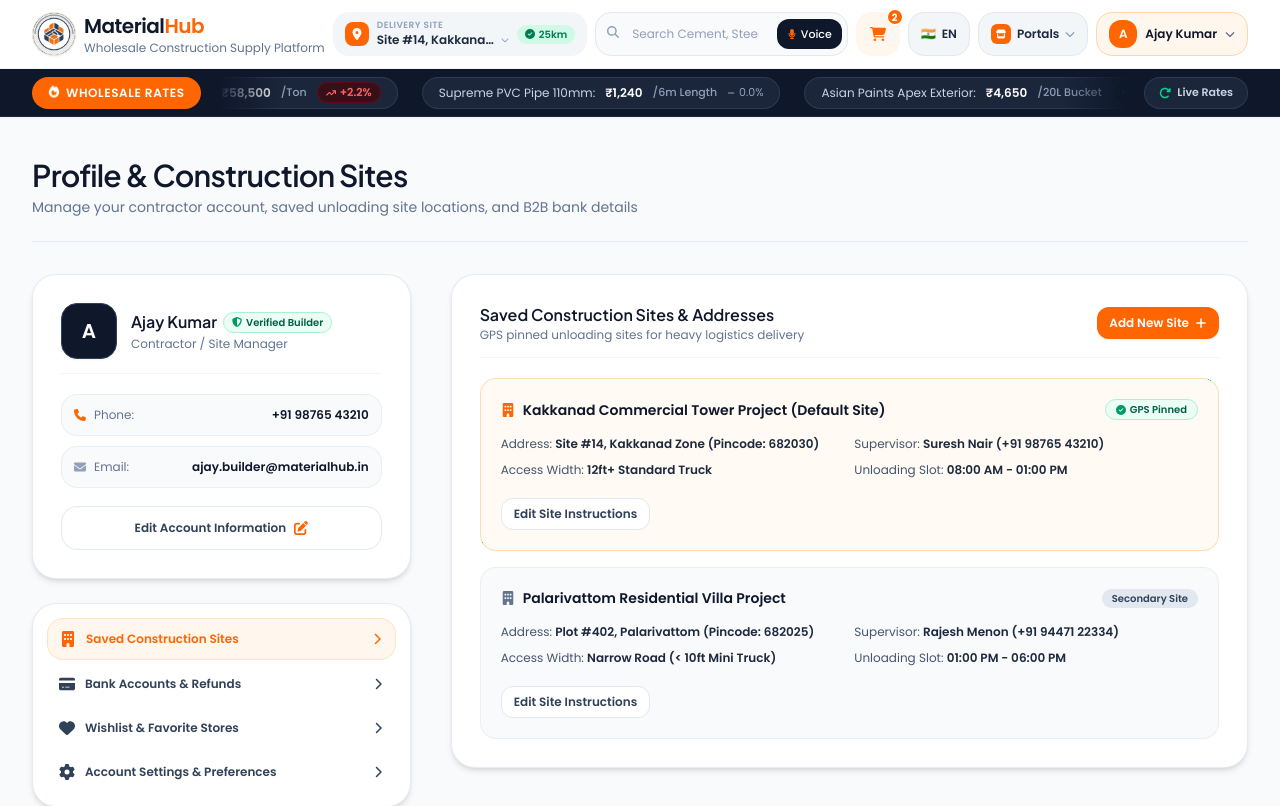
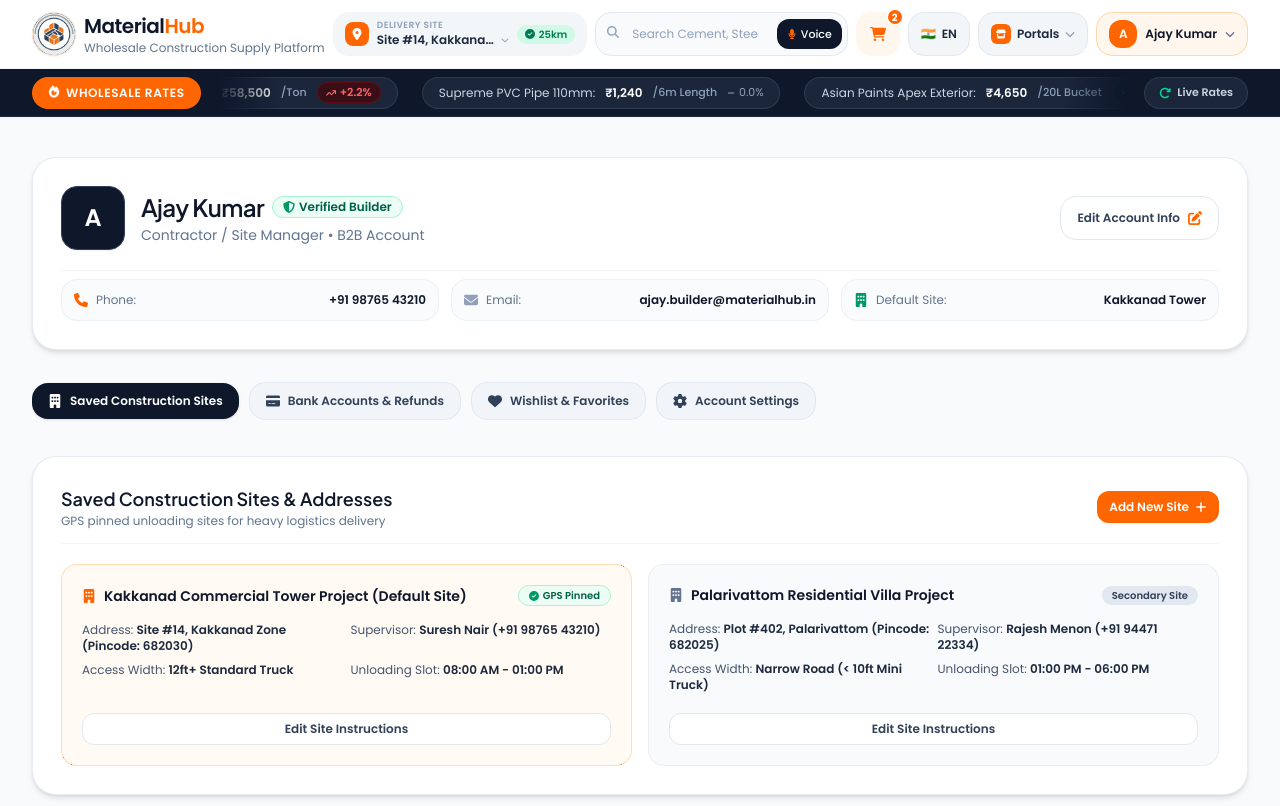
Before and after one commit to ajaycodesx/meterialhub-portal, a Next.js app in the folder buyer-panel/: page /profile in a window 1280 px wide. Shown: the top 806 px of the page. Built offline with nearby package versions, Linux system fonts and the light colour scheme.

Commit message:
Convert Profile & Construction Sites page into a clean full-width dashboard layout with top header banner, horizontal pill tab bar, and spacious full-width content cards

```diff
--- a/buyer-panel/components/buyer/ProfileSitesPage.tsx
+++ b/buyer-panel/components/buyer/ProfileSitesPage.tsx
@@ -60,46 +60,41 @@ export const ProfileSitesPage: React.FC<ProfileSitesPageProps> = ({
   return (
     <div className="flex-1 bg-transparent">
       <section className="py-5 sm:py-10">
-        <div className="max-w-7xl mx-auto px-3.5 sm:px-6 lg:px-8 space-y-5 sm:space-y-8">
+        <div className="max-w-7xl mx-auto px-3.5 sm:px-6 lg:px-8 space-y-6 sm:space-y-8">
 
-          {/* Top Page Header */}
-          <div className="border-b border-slate-200/80 pb-4 sm:pb-6">
-            <h1 className="text-xl sm:text-3xl font-semibold text-slate-900 tracking-tight">
-              Profile &amp; Construction Sites
-            </h1>
-            <p className="text-xs sm:text-sm text-slate-500 font-normal mt-1">
-              Manage your contractor account, saved unloading site locations, and B2B bank details
-            </p>
-          </div>
-
-          {/* Master-Detail Split Grid Layout */}
-          <div className="grid grid-cols-1 lg:grid-cols-12 gap-6 lg:gap-10 items-start">
-
-            {/* LEFT SIDE: Account Info & Navigation Menu */}
-            <div className="lg:col-span-4 space-y-5 sm:space-y-6">
-
-              {/* Account Details Card */}
-              <div className="bg-white p-5 sm:p-7 rounded-2xl sm:rounded-3xl border border-slate-200/80 shadow-md space-y-4">
-                <div className="flex items-center justify-between border-b border-slate-100 pb-3.5">
-                  <div className="flex items-center gap-3.5">
-                    <div className="h-14 w-14 rounded-2xl bg-slate-900 text-white font-semibold text-xl flex items-center justify-center shrink-0 shadow-xs border border-slate-700">
+          {/* Full-Width Contractor Profile Header Banner Card */}
+          <div className="bg-white p-5 sm:p-7 rounded-2xl sm:rounded-3xl border border-slate-200/80 shadow-md space-y-5">
+            <div className="flex flex-col sm:flex-row sm:items-center justify-between gap-4">
+              <div className="flex items-center gap-4">
+                <div className="h-16 w-16 rounded-2xl bg-slate-900 text-white font-semibold text-2xl flex items-center justify-center shrink-0 shadow-xs border border-slate-700">
                   {userName.charAt(0)}
                 </div>
                 <div>
-                      <div className="flex items-center gap-1.5">
-                        <h3 className="font-semibold text-base text-slate-900">{userName}</h3>
-                        <span className="px-2 py-0.5 rounded-full bg-emerald-50 text-emerald-800 border border-emerald-200 text-[10px] font-semibold flex items-center gap-1">
-                          <FaShieldHalved className="h-2.5 w-2.5 text-emerald-600" />
+                  <div className="flex items-center gap-2">
+                    <h1 className="text-xl sm:text-2xl font-semibold text-slate-900 tracking-tight">{userName}</h1>
+                    <span className="px-2.5 py-0.5 rounded-full bg-emerald-50 text-emerald-800 border border-emerald-200 text-xs font-semibold flex items-center gap-1">
+                      <FaShieldHalved className="h-3 w-3 text-emerald-600" />
                       Verified Builder
                     </span>
                   </div>
-                      <p className="text-xs text-slate-500 font-normal mt-0.5">Contractor / Site Manager</p>
-                    </div>
+                  <p className="text-xs sm:text-sm text-slate-500 font-normal mt-0.5">Contractor / Site Manager &bull; B2B Account</p>
                 </div>
               </div>
 
+              <Button
+                variant="outline"
+                size="md"
+                onClick={() => setIsEditingUser(!isEditingUser)}
+                icon={<FaPenToSquare className="h-3.5 w-3.5 text-[#FF6500]" />}
+                className="shrink-0"
+              >
+                {isEditingUser ? 'Cancel Editing' : 'Edit Account Info'}
+              </Button>
+            </div>
+
             {isEditingUser ? (
-                  <div className="space-y-3 pt-2">
+              <div className="space-y-4 pt-4 border-t border-slate-100">
+                <div className="grid grid-cols-1 sm:grid-cols-3 gap-4">
                   <Input
                     label="Full Name"
                     value={userName}
@@ -115,106 +110,99 @@ export const ProfileSitesPage: React.FC<ProfileSitesPageProps> = ({
                     value={userEmail}
                     onChange={(e) => setUserEmail(e.target.value)}
                   />
-                    <div className="flex gap-2 pt-1">
-                      <Button variant="primary" size="sm" onClick={handleSaveUser} className="w-full">
-                        Save Changes
-                      </Button>
-                      <Button variant="outline" size="sm" onClick={() => setIsEditingUser(false)} className="w-full">
-                        Cancel
+                </div>
+                <div className="flex justify-end gap-2 pt-1">
+                  <Button variant="primary" size="sm" onClick={handleSaveUser}>
+                    Save Profile Changes
                   </Button>
                 </div>
               </div>
             ) : (
-                  <div className="space-y-2.5 text-xs text-slate-600 pt-1">
-                    <div className="flex items-center justify-between p-3 rounded-2xl bg-slate-50 border border-slate-200/60">
+              <div className="grid grid-cols-1 sm:grid-cols-2 lg:grid-cols-3 gap-3 pt-2 text-xs text-slate-600 border-t border-slate-100">
+                <div className="flex items-center justify-between p-3 rounded-2xl bg-slate-50/80 border border-slate-200/60">
                   <span className="flex items-center gap-2 text-slate-500 font-normal">
-                        <FaPhone className="h-3 w-3 text-[#FF6500]" /> Phone:
+                    <FaPhone className="h-3.5 w-3.5 text-[#FF6500]" /> Phone:
                   </span>
                   <span className="font-semibold text-slate-900">{userPhone}</span>
                 </div>
 
-                    <div className="flex items-center justify-between p-3 rounded-2xl bg-slate-50 border border-slate-200/60">
+                <div className="flex items-center justify-between p-3 rounded-2xl bg-slate-50/80 border border-slate-200/60">
                   <span className="flex items-center gap-2 text-slate-500 font-normal">
-                        <FaEnvelope className="h-3 w-3 text-slate-400" /> Email:
+                    <FaEnvelope className="h-3.5 w-3.5 text-slate-400" /> Email:
                   </span>
                   <span className="font-semibold text-slate-900">{userEmail}</span>
                 </div>
 
-                    <Button
-                      variant="outline"
-                      size="md"
-                      onClick={() => setIsEditingUser(true)}
-                      icon={<FaPenToSquare className="h-3.5 w-3.5 text-[#FF6500]" />}
-                      className="w-full mt-2"
-                    >
-                      Edit Account Information
-                    </Button>
+                <div className="flex items-center justify-between p-3 rounded-2xl bg-slate-50/80 border border-slate-200/60 col-span-1 sm:col-span-2 lg:col-span-1">
+                  <span className="flex items-center gap-2 text-slate-500 font-normal">
+                    <FaBuilding className="h-3.5 w-3.5 text-emerald-600" /> Default Site:
+                  </span>
+                  <span className="font-semibold text-slate-900 truncate max-w-[160px]">Kakkanad Tower</span>
+                </div>
               </div>
             )}
           </div>
 
-              {/* Navigation Tab Menu */}
-              <div className="bg-white p-3.5 rounded-2xl sm:rounded-3xl border border-slate-200/80 shadow-md space-y-1">
+          {/* Full-Width Horizontal Navigation Tabs Bar */}
+          <div className="flex items-center gap-2.5 overflow-x-auto pb-1">
             <button
               onClick={() => setActiveTab('sites')}
-                  className={`w-full p-3 rounded-2xl text-left text-xs font-semibold flex items-center justify-between transition-all cursor-pointer ${
-                    activeTab === 'sites' ? 'bg-orange-50 text-[#FF6500] border border-orange-200/60' : 'text-slate-700 hover:bg-slate-50'
+              className={`inline-flex items-center gap-2 px-4 py-2.5 rounded-2xl text-xs font-semibold transition-all shrink-0 cursor-pointer ${
+                activeTab === 'sites'
+                  ? 'bg-slate-900 text-white shadow-sm'
+                  : 'bg-slate-100/90 hover:bg-slate-200/80 border border-slate-200 text-slate-700'
               }`}
             >
-                  <span className="flex items-center gap-2.5">
-                    <FaBuilding className="h-4 w-4" /> Saved Construction Sites
-                  </span>
-                  <FaChevronRight className="h-3 w-3" />
+              <FaBuilding className="h-3.5 w-3.5" />
+              <span>Saved Construction Sites</span>
             </button>
 
             <button
               onClick={() => setActiveTab('payments')}
-                  className={`w-full p-3 rounded-2xl text-left text-xs font-semibold flex items-center justify-between transition-all cursor-pointer ${
-                    activeTab === 'payments' ? 'bg-orange-50 text-[#FF6500] border border-orange-200/60' : 'text-slate-700 hover:bg-slate-50'
+              className={`inline-flex items-center gap-2 px-4 py-2.5 rounded-2xl text-xs font-semibold transition-all shrink-0 cursor-pointer ${
+                activeTab === 'payments'
+                  ? 'bg-slate-900 text-white shadow-sm'
+                  : 'bg-slate-100/90 hover:bg-slate-200/80 border border-slate-200 text-slate-700'
               }`}
             >
-                  <span className="flex items-center gap-2.5">
-                    <FaCreditCard className="h-4 w-4" /> Bank Accounts &amp; Refunds
-                  </span>
-                  <FaChevronRight className="h-3 w-3" />
+              <FaCreditCard className="h-3.5 w-3.5" />
+              <span>Bank Accounts &amp; Refunds</span>
             </button>
 
             <button
               onClick={() => setActiveTab('wishlist')}
-                  className={`w-full p-3 rounded-2xl text-left text-xs font-semibold flex items-center justify-between transition-all cursor-pointer ${
-                    activeTab === 'wishlist' ? 'bg-orange-50 text-[#FF6500] border border-orange-200/60' : 'text-slate-700 hover:bg-slate-50'
+              className={`inline-flex items-center gap-2 px-4 py-2.5 rounded-2xl text-xs font-semibold transition-all shrink-0 cursor-pointer ${
+                activeTab === 'wishlist'
+                  ? 'bg-slate-900 text-white shadow-sm'
+                  : 'bg-slate-100/90 hover:bg-slate-200/80 border border-slate-200 text-slate-700'
               }`}
             >
-                  <span className="flex items-center gap-2.5">
-                    <FaHeart className="h-4 w-4" /> Wishlist &amp; Favorite Stores
-                  </span>
-                  <FaChevronRight className="h-3 w-3" />
+              <FaHeart className="h-3.5 w-3.5" />
+              <span>Wishlist &amp; Favorites</span>
             </button>
 
             <button
               onClick={() => setActiveTab('settings')}
-                  className={`w-full p-3 rounded-2xl text-left text-xs font-semibold flex items-center justify-between transition-all cursor-pointer ${
-                    activeTab === 'settings' ? 'bg-orange-50 text-[#FF6500] border border-orange-200/60' : 'text-slate-700 hover:bg-slate-50'
+              className={`inline-flex items-center gap-2 px-4 py-2.5 rounded-2xl text-xs font-semibold transition-all shrink-0 cursor-pointer ${
+                activeTab === 'settings'
+                  ? 'bg-slate-900 text-white shadow-sm'
+                  : 'bg-slate-100/90 hover:bg-slate-200/80 border border-slate-200 text-slate-700'
               }`}
             >
-                  <span className="flex items-center gap-2.5">
-                    <FaGear className="h-4 w-4" /> Account Settings &amp; Preferences
-                  </span>
-                  <FaChevronRight className="h-3 w-3" />
+              <FaGear className="h-3.5 w-3.5" />
+              <span>Account Settings</span>
             </button>
           </div>
 
-            </div>
-
-            {/* RIGHT SIDE: Tab Content Panes */}
-            <div className="lg:col-span-8 space-y-5 sm:space-y-6">
+          {/* Full-Width Tab Content Area */}
+          <div className="space-y-6">
 
             {/* TAB 1: Saved Sites */}
             {activeTab === 'sites' && (
               <div className="bg-white p-5 sm:p-7 rounded-2xl sm:rounded-3xl border border-slate-200/80 shadow-md space-y-5">
                 <div className="flex flex-col sm:flex-row sm:items-center justify-between gap-3 border-b border-slate-100 pb-3.5">
                   <div>
-                      <h3 className="font-semibold text-base text-slate-900">Saved Construction Sites &amp; Addresses</h3>
+                    <h3 className="font-semibold text-base sm:text-lg text-slate-900">Saved Construction Sites &amp; Addresses</h3>
                     <p className="text-xs text-slate-500 font-normal">GPS pinned unloading sites for heavy logistics delivery</p>
                   </div>
                   <Link href="/site-delivery">
@@ -230,9 +218,10 @@ export const ProfileSitesPage: React.FC<ProfileSitesPageProps> = ({
                   </Link>
                 </div>
 
-                  <div className="space-y-4">
+                <div className="grid grid-cols-1 lg:grid-cols-2 gap-4">
 
-                    <div className="p-4 sm:p-5 rounded-2xl bg-orange-50/70 border border-orange-200/80 space-y-3">
+                  <div className="p-4 sm:p-5 rounded-2xl bg-orange-50/70 border border-orange-200/80 space-y-3 flex flex-col justify-between">
+                    <div className="space-y-3">
                       <div className="flex items-center justify-between">
                         <span className="text-xs sm:text-sm font-semibold text-slate-900 flex items-center gap-2">
                           <FaBuilding className="h-3.5 w-3.5 text-[#FF6500]" />
@@ -243,23 +232,25 @@ export const ProfileSitesPage: React.FC<ProfileSitesPageProps> = ({
                         </span>
                       </div>
 
-                      <div className="grid grid-cols-1 sm:grid-cols-2 gap-2.5 text-xs text-slate-600 font-normal pt-1">
+                      <div className="grid grid-cols-1 sm:grid-cols-2 gap-2 text-xs text-slate-600 font-normal pt-1">
                         <p>Address: <strong className="font-semibold text-slate-800">Site #14, Kakkanad Zone (Pincode: 682030)</strong></p>
                         <p>Supervisor: <strong className="font-semibold text-slate-800">Suresh Nair (+91 98765 43210)</strong></p>
                         <p>Access Width: <strong className="font-semibold text-slate-800">12ft+ Standard Truck</strong></p>
                         <p>Unloading Slot: <strong className="font-semibold text-slate-800">08:00 AM - 01:00 PM</strong></p>
                       </div>
+                    </div>
 
                     <div className="pt-2 flex gap-2">
-                        <Link href="/site-delivery">
-                          <Button variant="outline" size="sm" onClick={onOpenSiteModal}>
+                      <Link href="/site-delivery" className="w-full">
+                        <Button variant="outline" size="sm" onClick={onOpenSiteModal} className="w-full">
                           Edit Site Instructions
                         </Button>
                       </Link>
                     </div>
                   </div>
 
-                    <div className="p-4 sm:p-5 rounded-2xl bg-slate-50 border border-slate-200/60 space-y-3">
+                  <div className="p-4 sm:p-5 rounded-2xl bg-slate-50 border border-slate-200/60 space-y-3 flex flex-col justify-between">
+                    <div className="space-y-3">
                       <div className="flex items-center justify-between">
                         <span className="text-xs sm:text-sm font-semibold text-slate-900 flex items-center gap-2">
                           <FaBuilding className="h-3.5 w-3.5 text-slate-500" />
@@ -270,15 +261,16 @@ export const ProfileSitesPage: React.FC<ProfileSitesPageProps> = ({
                         </span>
                       </div>
 
-                      <div className="grid grid-cols-1 sm:grid-cols-2 gap-2.5 text-xs text-slate-600 font-normal pt-1">
+                      <div className="grid grid-cols-1 sm:grid-cols-2 gap-2 text-xs text-slate-600 font-normal pt-1">
                         <p>Address: <strong className="font-semibold text-slate-800">Plot #402, Palarivattom (Pincode: 682025)</strong></p>
                         <p>Supervisor: <strong className="font-semibold text-slate-800">Rajesh Menon (+91 94471 22334)</strong></p>
                         <p>Access Width: <strong className="font-semibold text-slate-800">Narrow Road (&lt; 10ft Mini Truck)</strong></p>
                         <p>Unloading Slot: <strong className="font-semibold text-slate-800">01:00 PM - 06:00 PM</strong></p>
                       </div>
+                    </div>
 
                     <div className="pt-2 flex gap-2">
-                        <Button variant="outline" size="sm" onClick={onOpenSiteModal}>
+                      <Button variant="outline" size="sm" onClick={onOpenSiteModal} className="w-full">
                         Edit Site Instructions
                       </Button>
                     </div>
@@ -292,7 +284,7 @@ export const ProfileSitesPage: React.FC<ProfileSitesPageProps> = ({
             {activeTab === 'payments' && (
               <div className="bg-white p-5 sm:p-7 rounded-2xl sm:rounded-3xl border border-slate-200/80 shadow-md space-y-5">
                 <div className="border-b border-slate-100 pb-3.5">
-                    <h3 className="font-semibold text-base text-slate-900">Connected Bank Accounts &amp; Payment Methods</h3>
+                  <h3 className="font-semibold text-base sm:text-lg text-slate-900">Connected Bank Accounts &amp; Payment Methods</h3>
                   <p className="text-xs text-slate-500 font-normal">Saved UPI IDs, bank accounts, and GST refund ledger history</p>
                 </div>
 
@@ -355,7 +347,7 @@ export const ProfileSitesPage: React.FC<ProfileSitesPageProps> = ({
             {activeTab === 'wishlist' && (
               <div className="bg-white p-5 sm:p-7 rounded-2xl sm:rounded-3xl border border-slate-200/80 shadow-md space-y-5">
                 <div className="border-b border-slate-100 pb-3.5">
-                    <h3 className="font-semibold text-base text-slate-900">Wishlist &amp; Favorite Hardware Merchants</h3>
+                  <h3 className="font-semibold text-base sm:text-lg text-slate-900">Wishlist &amp; Favorite Hardware Merchants</h3>
                   <p className="text-xs text-slate-500 font-normal">Saved stores and frequently reordered construction materials</p>
                 </div>
 
@@ -440,7 +432,7 @@ export const ProfileSitesPage: React.FC<ProfileSitesPageProps> = ({
             {activeTab === 'settings' && (
               <div className="bg-white p-5 sm:p-7 rounded-2xl sm:rounded-3xl border border-slate-200/80 shadow-md space-y-5">
                 <div className="border-b border-slate-100 pb-3.5">
-                    <h3 className="font-semibold text-base text-slate-900">Account Settings &amp; Preferences</h3>
+                  <h3 className="font-semibold text-base sm:text-lg text-slate-900">Account Settings &amp; Preferences</h3>
                   <p className="text-xs text-slate-500 font-normal">App language, notifications, privacy, and session control</p>
                 </div>
 
@@ -504,8 +496,6 @@ export const ProfileSitesPage: React.FC<ProfileSitesPageProps> = ({
           </div>
 
         </div>
-
-        </div>
       </section>
     </div>
   );
```
Lines whose indentation alone changed are shown as unchanged.
